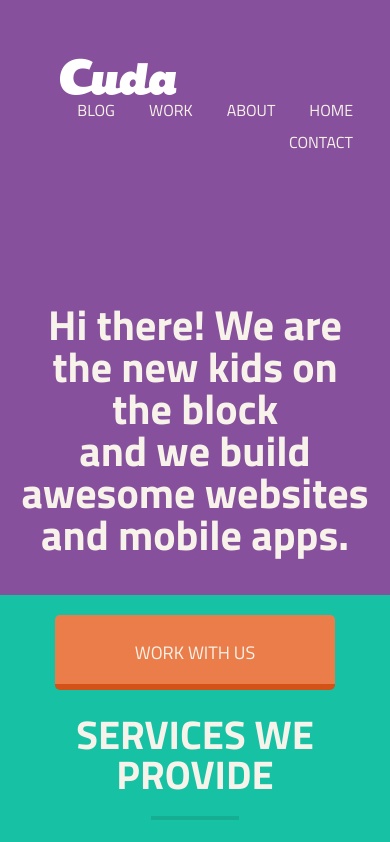
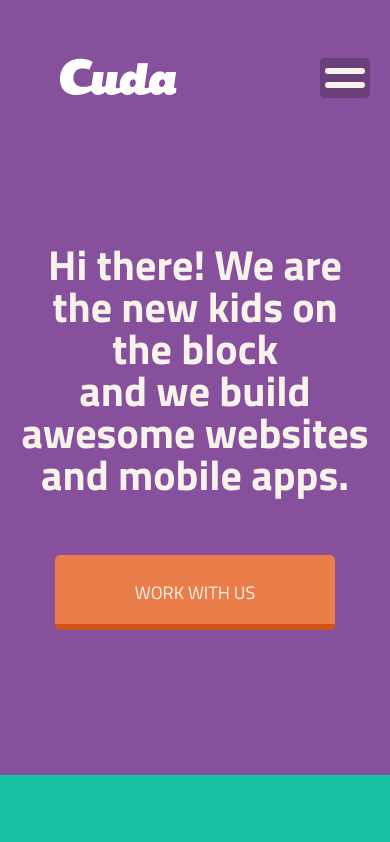
Before and after one commit to RomanLitsiiuk/Cuda, a website: page app/index.html in a window 390 px wide. Shown: the top 842 px of the page. Drawn offline with Linux system fonts and the light colour scheme.

Commit message:
Navigation size was adapted

```diff
--- a/app/index.html
+++ b/app/index.html
@@ -23,6 +23,8 @@
           <div class="logo">
             <img src="assets/img/logo.png">
           </div>
+          <label class="nav__trigger-label" for="trigger"></label>
+          <input class="nav__trigger" type="checkbox" id="trigger">
           <nav class="nav">
             <ul class="nav__container">
               <li class="nav__button">
--- a/src/scss/partials/_header.scss
+++ b/src/scss/partials/_header.scss
@@ -1,6 +1,7 @@
 .header {
   background-color: $purple;
-  height: 595px;
+  min-height: 595px;
+
 
   &__container {
     @extend .container;
--- a/src/scss/partials/_nav.scss
+++ b/src/scss/partials/_nav.scss
@@ -12,13 +12,17 @@
     padding: 8px 17px;
     list-style: none;
     float: right;
+    border-radius: 5px;
     transition: .2s;
 
     &:hover {
       cursor: pointer;
-      background-color: rgba(0,0,0, .3);
-      border-radius: 5px;
+      background-color: darken($purple, 20%);
       transition: .2s;
+    }
+
+    &:active {
+      background-color: lighten($purple, 10%);
     }
   }
 
@@ -27,4 +31,74 @@
     color: $white;
     text-transform: uppercase;
   }
+
+  &__trigger-wrap {
+    display: none;
+  }
+
+  &__trigger {
+    display: none;
+  }
 }
+
+@media all and (max-width: 768px) {
+  .nav {
+    display: none;
+
+    &__button {
+      float: none;
+      user-select: none;
+      border-radius: 0;
+      background-color: darken($purple, 10%);
+      width: 200px;
+      text-align: center;
+      padding: 10px 0;
+    }
+  }
+
+  .nav__trigger-label {
+    display: block;
+    width: 50px;
+    height: 40px;
+    background-color: darken($purple, 10%);
+    float: right;
+    border-radius: 5px;
+    position: relative;
+
+    &:hover {
+      cursor: pointer;
+      background-color: lighten($purple, 20%);
+    }
+
+    &::before {
+      content: '';
+      display: block;
+      position: absolute;
+      background-color: $white;
+      width: 80%;
+      height: 15%;
+      top: 10px;
+      left: 10%;
+      border-radius: 4px;
+    }
+
+    &::after {
+      content: '';
+      display: block;
+      position: absolute;
+      background-color: $white;
+      width: 80%;
+      height: 15%;
+      bottom: 10px;
+      left: 10%;
+      border-radius: 4px;
+    }
+  }
+
+  .nav__trigger:checked + .nav {
+    display: block;
+    position: absolute;
+    right: 100px;
+    z-index: 2;
+  }
+}W
```
Also changed, not shown: app/assets/css/style.css, app/assets/css/style.min.css.
